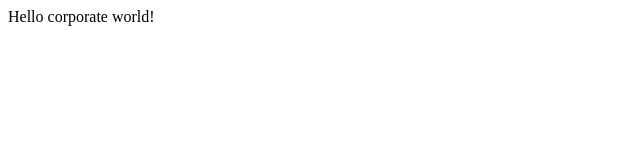
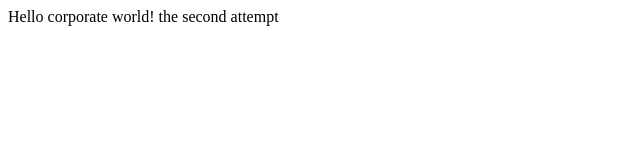
Before and after one commit to petershale21/sample, a plain HTML site: page index.html in a window 1280 px wide. Shown: the whole page, without its empty margins (0-640 px from the left). Drawn offline with Linux system fonts and the light colour scheme.

Commit message:
Update index.html

```diff
--- a/index.html
+++ b/index.html
@@ -5,6 +5,7 @@
 </head>
 <body>
 Hello corporate world!
+  the second attempt
 </body>
 
 </html>
```
